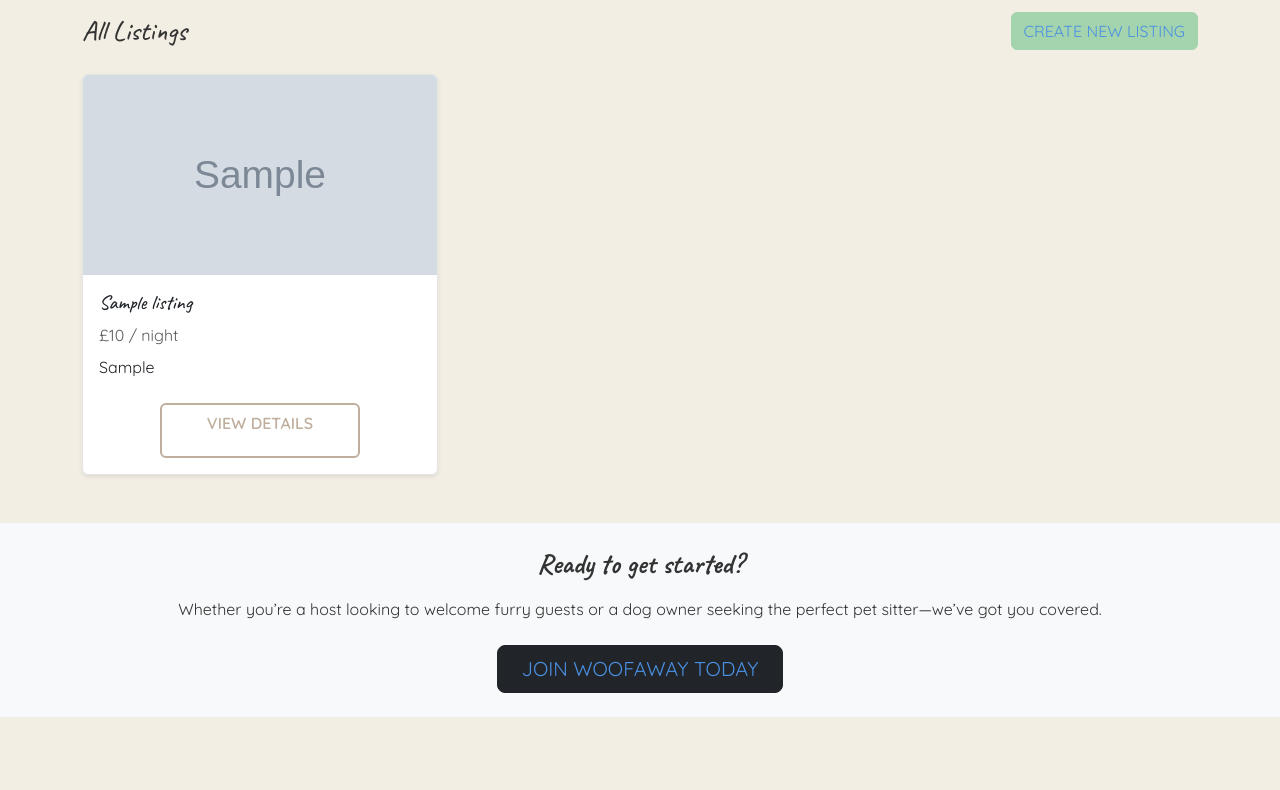
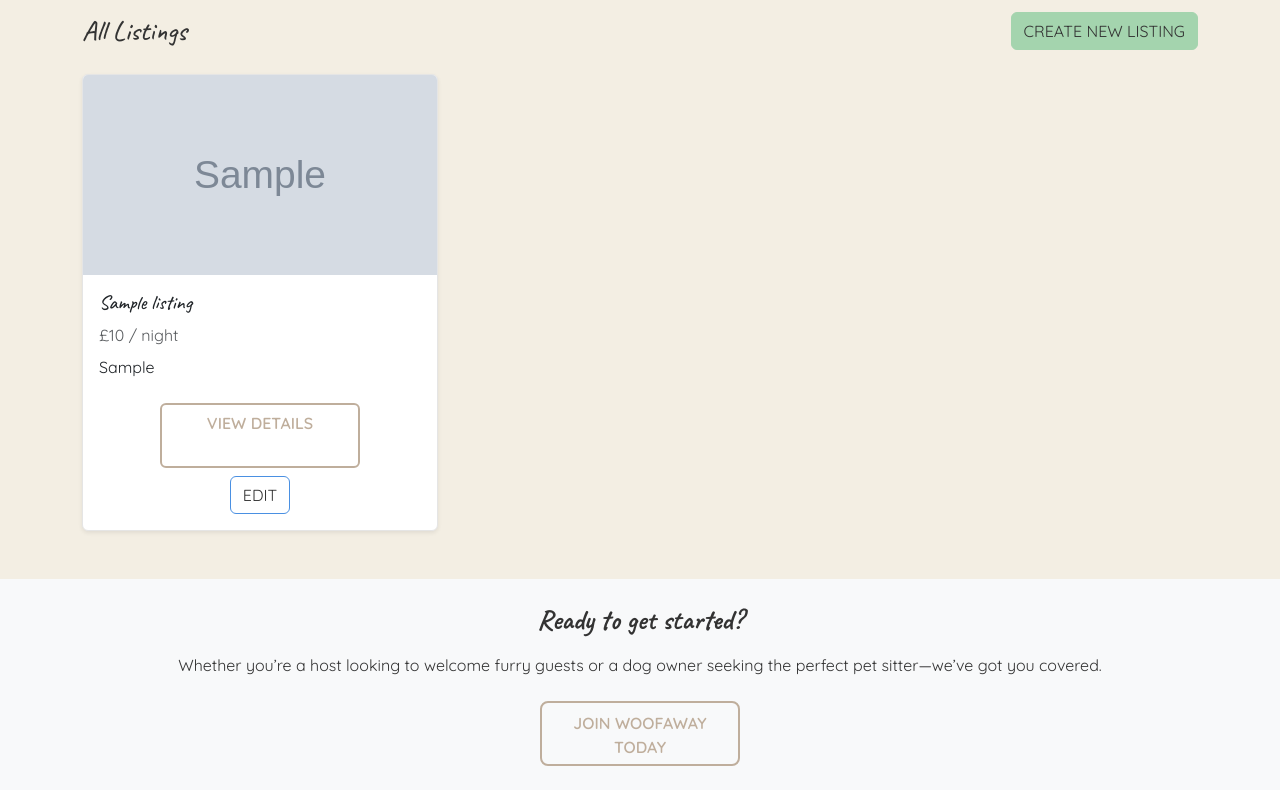
Before and after one commit to FraserR1188/WoofAway, a Django app: page /listings/ in a window 1280 px wide. Shown: the part 68-858 px from the top of the page. Before the commit the page ends 785 px from the top, so only its background shows below. Run offline with Django 3.2, Linux system fonts and the light colour scheme; a user stored in the database is signed in; tables that the repository leaves empty hold one stand-in row (values such as "Sample post"); grey boxes marked "Sample" are stand-in pictures; some libraries are stand-ins or nearby versions.

Commit message:
Add styling and color contrast to buttons

```diff
--- a/listings/templates/listings/listing_list.html
+++ b/listings/templates/listings/listing_list.html
@@ -6,7 +6,7 @@
   <div class="d-flex justify-content-between align-items-center mb-4">
     <h1 class="h3 mb-0">All Listings</h1>
 
-    {# only show for authenticated hosts #}
+    {# only show “Create” for authenticated hosts #}
     {% if user.is_authenticated and user.profile.is_host %}
       <a href="{% url 'listings:listing_create' %}" class="btn btn-success">
         Create New Listing
@@ -38,12 +38,23 @@
             <h5 class="card-title">{{ listing.title }}</h5>
             <p class="text-muted mb-2">£{{ listing.price_per_night }} / night</p>
             <p class="card-text text-truncate mb-4">{{ listing.location }}</p>
+
             <a
               href="{% url 'listings:listing_detail' listing.pk %}"
               class="btn btn-rect-to-round btn-rect-to-round--black align-self-center mt-auto"
             >
               View Details
             </a>
+
+            {# only show “Edit” if the logged-in user owns this listing #}
+            {% if user.is_authenticated and listing.host == user %}
+              <a
+                href="{% url 'listings:listing_edit' listing.pk %}"
+                class="btn btn-outline-primary align-self-center mt-2"
+              >
+                Edit
+              </a>
+            {% endif %}
           </div>
         </div>
       </div>
--- a/listings/views.py
+++ b/listings/views.py
@@ -1,35 +1,49 @@
-# listings/views.py
-
+from django.http import Http404
+from django.urls import reverse_lazy
 from django.views.generic import ListView, DetailView, CreateView, UpdateView
-from django.urls import reverse_lazy
+from django.contrib.auth.mixins import LoginRequiredMixin, UserPassesTestMixin
 from .models import Listing
 
-# — Existing ListView —
 class ListingListView(ListView):
     model = Listing
     template_name = "listings/listing_list.html"
     context_object_name = "listings"
-    # (You can add paginate_by, ordering, etc., later)
+    # paginate_by = 12  # optional
 
-# — Stub DetailView —
 class ListingDetailView(DetailView):
     model = Listing
     template_name = "listings/listing_detail.html"
     context_object_name = "listing"
-    # Later you might override get_context_data() or add permissions
 
-# — Stub CreateView (needs form fields) —
-class ListingCreateView(CreateView):
+class ListingCreateView(LoginRequiredMixin, CreateView):
     model = Listing
     template_name = "listings/listing_form.html"
-    # For now, let’s say you want to allow creating only title and description.
-    fields = ["host", "category", "title", "description", "location", "price_per_night", "is_accessible", "dog_policy", "image"]
-    # When the form is valid, redirect back to the listing-list page:
+    fields = [
+        "category", "title", "description", "location",
+        "price_per_night", "is_accessible", "dog_policy", "image"
+    ]
     success_url = reverse_lazy("listings:listing_list")
 
-# — Stub UpdateView (analogous to CreateView) —
-class ListingUpdateView(UpdateView):
+    def form_valid(self, form):
+        # automatically set the host to the current user
+        form.instance.host = self.request.user
+        return super().form_valid(form)
+
+class ListingUpdateView(LoginRequiredMixin,
+                        UserPassesTestMixin,
+                        UpdateView):
     model = Listing
     template_name = "listings/listing_form.html"
-    fields = ["host", "category", "title", "description", "location", "price_per_night", "is_accessible", "dog_policy", "image"]
+    fields = [
+        "category", "title", "description", "location",
+        "price_per_night", "is_accessible", "dog_policy", "image"
+    ]
     success_url = reverse_lazy("listings:listing_list")
+
+    def test_func(self):
+        # only allow the owner to edit
+        return self.get_object().host == self.request.user
+
+    def handle_no_permission(self):
+        # optional: return 404 rather than redirect to login
+        raise Http404("You do not have permission to edit this listing.")
--- a/static/css/custom.css
+++ b/static/css/custom.css
@@ -23,7 +23,7 @@ body {
 a,
 a:link,
 a:visited {
-  color: var(--color-primary);
+  color: #333333;
   text-decoration: none;
 }
 a:hover,
@@ -45,6 +45,8 @@ a:focus {
 .btn {
   font-family: Quicksand, sans-serif;
   text-transform: uppercase;
+  /* Ensure no underline on buttons */
+  text-decoration: none !important;
 }
 
 .btn-center {
@@ -56,7 +58,7 @@ a:focus {
 }
 
 .btn-rect-to-round {
-  height: 55px;
+  height: 65px;
   width: 200px;
   font-size: 16px;
   font-weight: 600;
@@ -80,18 +82,23 @@ a:focus {
   background: rgb(191, 174, 156);
 }
 
-/* .btn {
-  transition: filter 0.2s ease-in-out;
-  letter-spacing: 0.5px;
-} */
+/* Primary solid button */
 .btn-primary {
   background-color: var(--color-primary);
   border-color: var(--color-primary);
+  color: var(--color-white);
+}
+.btn-primary:hover,
+.btn-primary:focus {
+  filter: brightness(1.1);
+  color: var(--color-white);
 }
 .btn-primary:hover,
 .btn-primary:focus {
   filter: brightness(1.1);
 }
+
+/* Secondary solid button */
 .btn-secondary {
   background-color: var(--color-secondary);
   border-color: var(--color-secondary);
@@ -101,6 +108,8 @@ a:focus {
 .btn-secondary:focus {
   filter: brightness(1.1);
 }
+
+/* Success solid button */
 .btn-success {
   background-color: var(--color-success);
   border-color: var(--color-success);
@@ -108,6 +117,33 @@ a:focus {
 .btn-success:hover,
 .btn-success:focus {
   filter: brightness(1.1);
+}
+
+/* Outline Buttons */
+.btn-outline-primary {
+  color: var(--color-primary);
+  background-color: transparent;
+  border: 1px solid var(--color-primary);
+  text-decoration: none;
+}
+.btn-outline-primary:hover,
+.btn-outline-primary:focus {
+  background-color: var(--color-primary);
+  color: var(--color-white);
+  text-decoration: none;
+}
+
+.btn-outline-secondary {
+  color: var(--color-secondary);
+  background-color: transparent;
+  border: 1px solid var(--color-secondary);
+  text-decoration: none;
+}
+.btn-outline-secondary:hover,
+.btn-outline-secondary:focus {
+  background-color: var(--color-secondary);
+  color: var(--color-white);
+  text-decoration: none;
 }
 
 /* Card */
--- a/templates/allauth/base.html
+++ b/templates/allauth/base.html
@@ -109,7 +109,7 @@
         <div class="container text-center py-4">
           <h3 class="fw-bold mb-3">Ready to get started?</h3>
           <p class="mb-4">Whether you’re a host looking to welcome furry guests or a dog owner seeking the perfect pet sitter—we’ve got you covered.</p>
-          <a href="{% url 'account_signup' %}" class="btn btn-dark btn-lg px-4">Join WoofAway Today</a>
+          <a href="{% url 'account_signup' %}" class="btn btn-rect-to-round btn-rect-to-round--black btn-lg px-4">Join WoofAway Today</a>
         </div>
       </section>
     </footer>
```
Also changed, not shown: listings/templates/listings/listing_detail.html (+6 -3 lines).
